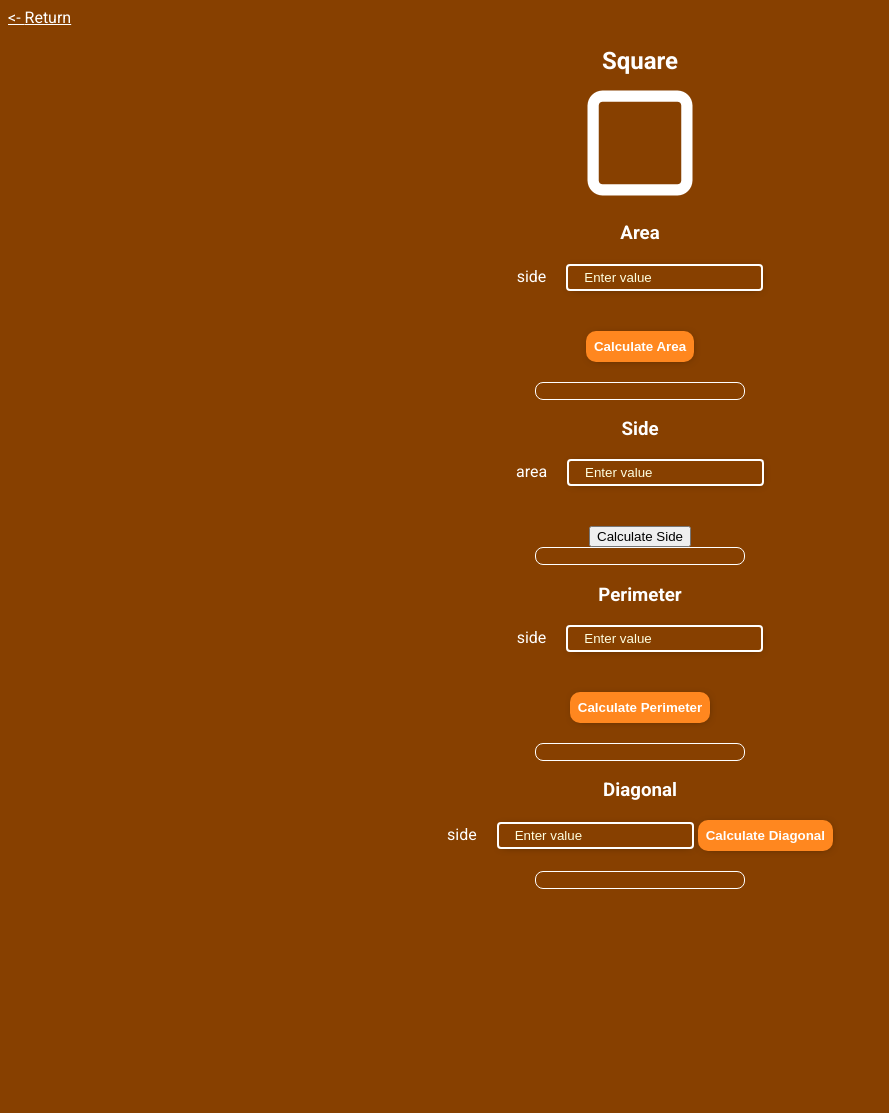
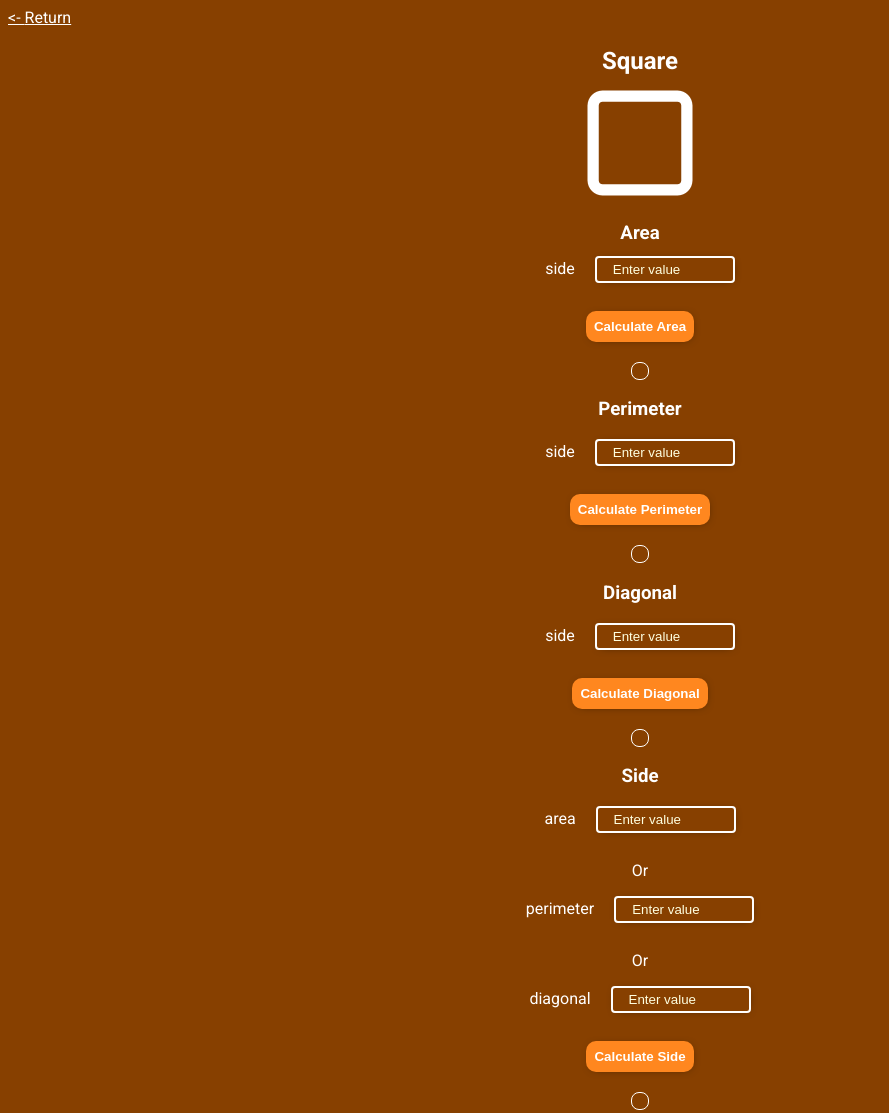
Before and after one commit to papitapapita/CalculadoraDeFiguras, a plain HTML site: page square.html in a window 1280 px wide. Shown: the whole page, without its empty margins (0-889 px from the left). Before the commit the page ends 897 px from the top, so only its background shows below. Drawn offline with Linux system fonts and the light colour scheme.

Commit message:
Square completed

```diff
--- a/scripts/square.js
+++ b/scripts/square.js
@@ -50,8 +50,8 @@ class Square{
         return this.area;
     }
     calcPerimeter(){
-        this.perimeter = 2*(this.side);
-        return this.side;
+        this.perimeter = 4*(this.side);
+        return this.perimeter;
     }
     calcDiagonal(){
         this.diagonal = Math.sqrt(2)*this.side;
@@ -69,12 +69,53 @@ class Square{
     }
 }
 
-const result = document.querySelector("#result");
-console.log(value);
+const result = {
+    area: document.querySelector("#area-result"),
+    perimeter: document.querySelector("#perimeter-result"),
+    diagonal: document.querySelector("#diagonal-result"),
+    side: document.querySelector("#side-result")
+};
 
-document.querySelector("#button").onClick = function(){
-    const value = document.querySelector("#value").value;
-    let square = new Square();
-    square.setSide(value)
-    result.innerText = square.calcArea();
+const input = {
+    area: document.querySelector("#area-input"),
+    perimeter: document.querySelector("#perimeter-input"),
+    diagonal: document.querySelector("#diagonal-input"),
+    side1: document.querySelector("#side1-input"),
+    side2: document.querySelector("#side2-input"),
+    side3: document.querySelector("#side3-input")
 }
+
+let square = new Square();
+
+function calcArea(){
+    square.setSide(input.area.value);
+    result.area.innerText = square.calcArea();
+}
+
+function calcPerimeter(){
+    square.setSide(parseInt(input.perimeter.value));
+    result.perimeter.innerText = square.calcPerimeter();
+}
+
+function calcDiagonal(){
+    square.setSide(parseInt(input.diagonal.value));
+    result.diagonal.innerText = square.calcDiagonal();
+}
+
+function calcSide(){
+    if(input.side1.value != undefined && input.side1.value != ""){
+        console.log("Hi2");
+        square.setArea(parseInt(input.side1.value));
+    }else if(input.side2.value != undefined && input.side2.value != ""){
+        console.log(input.side2.value);
+        square.setPerimeter(parseInt(input.side2.value));
+    }else if(input.side3.value != undefined && input.side3.value != ""){
+        console.log(input.side3.value);
+        square.setDiagonal(parseInt(input.side3.value));
+    }
+    result.side.innerText = square.calcSide();
+    input.side1.value = input.side2.value = input.side3.value = "";
+    square.setArea(undefined);
+    square.setPerimeter(undefined);
+    square.setDiagonal(undefined);
+}
--- a/square.html
+++ b/square.html
@@ -22,38 +22,51 @@
                 <h3 class="calculate">Area</h3>
                 <div class="input-container">
                     <label for="area">side</label>
-                    <input class="input" type="text" name="value" id="area" placeholder="Enter value">
+                    <input class="input" type="text" name="value" id="area-input" placeholder="Enter value">
                 </div>
-                <input type="button" value="Calculate Area" class="calc-button calcArea">
-                <p id="result" class="result"></p>
+                <input type="button" value="Calculate Area" class="calc-button calcArea" id="area-button" onclick="calcArea()">
+                <p id="area-result" class="result"></p>
+            </div>
+            <div class="perimeter">
+                <h3>Perimeter</h3>
+                <div class="input-container">
+                    <label for="perimeter">side</label>
+                    <input class="input" type="text" name="value" id="perimeter-input" placeholder="Enter value">
+                </div>
+                <input type="button" value="Calculate Perimeter" class="calc-button calcPerimeter" id="perimeter-button" onclick="calcPerimeter()">
+                <p id="perimeter-result" class="result"></p>
+            </div>
+            <div class="diagonal">
+                <h3>Diagonal</h3>
+                <div class="input-container">
+                    <label for="diagonal">side</label>
+                    <input class="input" type="text" name="value" id="diagonal-input" placeholder="Enter value">
+                </div>
+                <input type="button" value="Calculate Diagonal" class="calc-button calcDiagonal" id="diagonal-button" onclick="calcDiagonal()">
+                <p id="diagonal-result" class="result"></p>
             </div>
             <div class="side">
                 <h3>Side</h3>
                 <div class="input-container">
                     <label for="side">area</label>
-                    <input class="input" type="text" name="value" id="side" placeholder="Enter value">
+                    <input class="input" type="text" name="value" id="side1-input" placeholder="Enter value">
                 </div>
-                <input type="button" value="Calculate Side" class="calcSide">
-                <p id="result" class="result"></p>
+                <p>Or</p>
+                <div class="input-container">
+                    <label for="side">perimeter</label>
+                    <input class="input" type="text" name="value" id="side2-input" placeholder="Enter value">
+                </div>
+                <p>Or</p>
+                <div class="input-container">
+                    <label for="side">diagonal</label>
+                    <input class="input" type="text" name="value" id="side3-input" placeholder="Enter value">
+                </div>
+                <input type="button" value="Calculate Side" class="calc-button calcSide" id="side-button" onclick="calcSide()">
+                <p id="side-result" class="result"></p>
             </div>
-            <div class="perimeter">
-                <h3>Perimeter</h3>
-                <div class="input-container">
-                    <label for="perimeter">side</label>
-                    <input class="input" type="text" name="value" id="perimeter" placeholder="Enter value">
-                </div>
-                <input type="button" value="Calculate Perimeter" class="calc-button calcPerimeter">
-                <p id="result" class="result"></p>
-            </div>
-            <div class="diagonal">
-                <h3>Diagonal</h3>
-                <label for="diagonal">side</label>
-                <input class="input" type="text" name="value" id="diagonal" placeholder="Enter value">
-                <input type="button" value="Calculate Diagonal" class="calc-button calcDiagonal">
-            </div>
-            <p id="result" class="result"></p>
         </form>
     </div>
+    <script src="scripts/square.js"></script>
     <script src="https://kit.fontawesome.com/5ed7dce0d6.js" crossorigin="anonymous"></script>
 </body>
 </html>
--- a/styles/figuras.css
+++ b/styles/figuras.css
@@ -61,14 +61,15 @@ li{
 }
 
 .calculate{
-    margin-bottom: 2rem;
+    margin-bottom: 1.2rem;
 }
 
 .input-container{
-    margin-bottom: 4rem;
+    margin-bottom: 2.8rem;
 }
 
 .input{
+    width: 12rem;
     color: white;
     margin-left: 1.6rem;
     padding: .4rem 0 .4rem 1.6rem;
@@ -114,7 +115,7 @@ li{
 }
 
 .result{
-    width: 50%;
+    width: min-content;
     margin: 0 auto;
     border: .1rem solid white;
     border-radius: .8rem;
```
Also changed, not shown: index.html (+0 -4 lines).
